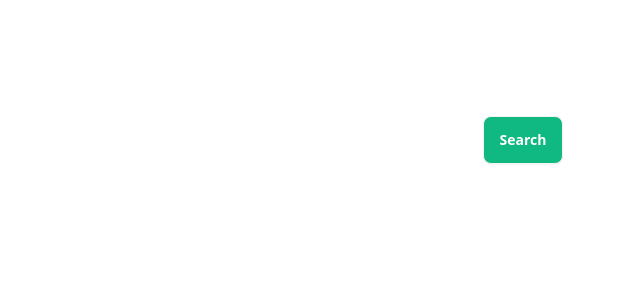
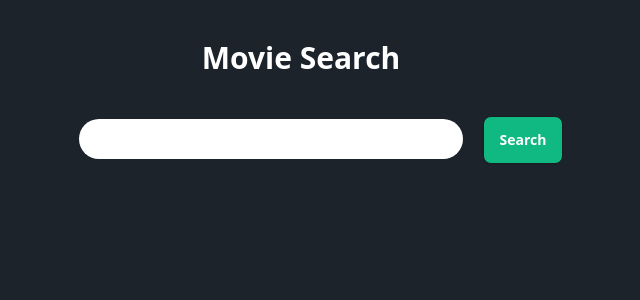
Before and after one commit to tanveer19/job-task-11-codesbreak-movie-search, a React (Vite) app: page / in a window 1280 px wide. Shown: the top 300 px of the page, without its empty margins (319-959 px from the left). Built offline with nearby package versions, Linux system fonts and the light colour scheme.

Commit message:
added packages

```diff
--- a/index.html
+++ b/index.html
@@ -1,5 +1,5 @@
 <!DOCTYPE html>
-<html lang="en">
+<html lang="en" data-theme="dark">
   <head>
     <meta charset="UTF-8" />
     <link rel="icon" type="image/svg+xml" href="/vite.svg" />
--- a/package.json
+++ b/package.json
@@ -10,10 +10,12 @@
     "preview": "vite preview"
   },
   "dependencies": {
+    "@smastrom/react-rating": "^1.5.0",
     "localforage": "^1.10.0",
     "match-sorter": "^6.3.4",
     "react": "^18.3.1",
     "react-dom": "^18.3.1",
+    "react-icons": "^5.2.1",
     "react-router-dom": "^6.24.0",
     "sort-by": "^1.2.0",
     "vercel": "^34.2.8"
--- a/src/pages/Home/Home.jsx
+++ b/src/pages/Home/Home.jsx
@@ -5,16 +5,6 @@ const tmdb_api_key = import.meta.env.VITE_apiKey;
 const Home = () => {
   const [movies, setMovies] = useState([]);
   const [searchText, setSearchText] = useState("");
-
-  // useEffect(() => {
-  //   fetch(
-  //     `https://api.themoviedb.org/3/search/movie?query=Jack+Reacher&api_key=${tmdb_api_key}`
-  //   )
-  //     .then((res) => res.json())
-  //     .then((result) => {
-  //       console.log(result);
-  //     });
-  // }, []);
 
   const handleSearch = () => {
     fetch(
@@ -29,7 +19,9 @@ const Home = () => {
 
   return (
     <div className="text-white  flex flex-col items-center">
-      <div className="text-3xl font-bold mr-10 mt-10">Movie Search </div>
+      <a href="/">
+        <div className="text-3xl font-bold mr-10 mt-10">Movie Search </div>
+      </a>
       <div className="my-10">
         <input
           onChange={(e) => setSearchText(e.target.value)}
```
